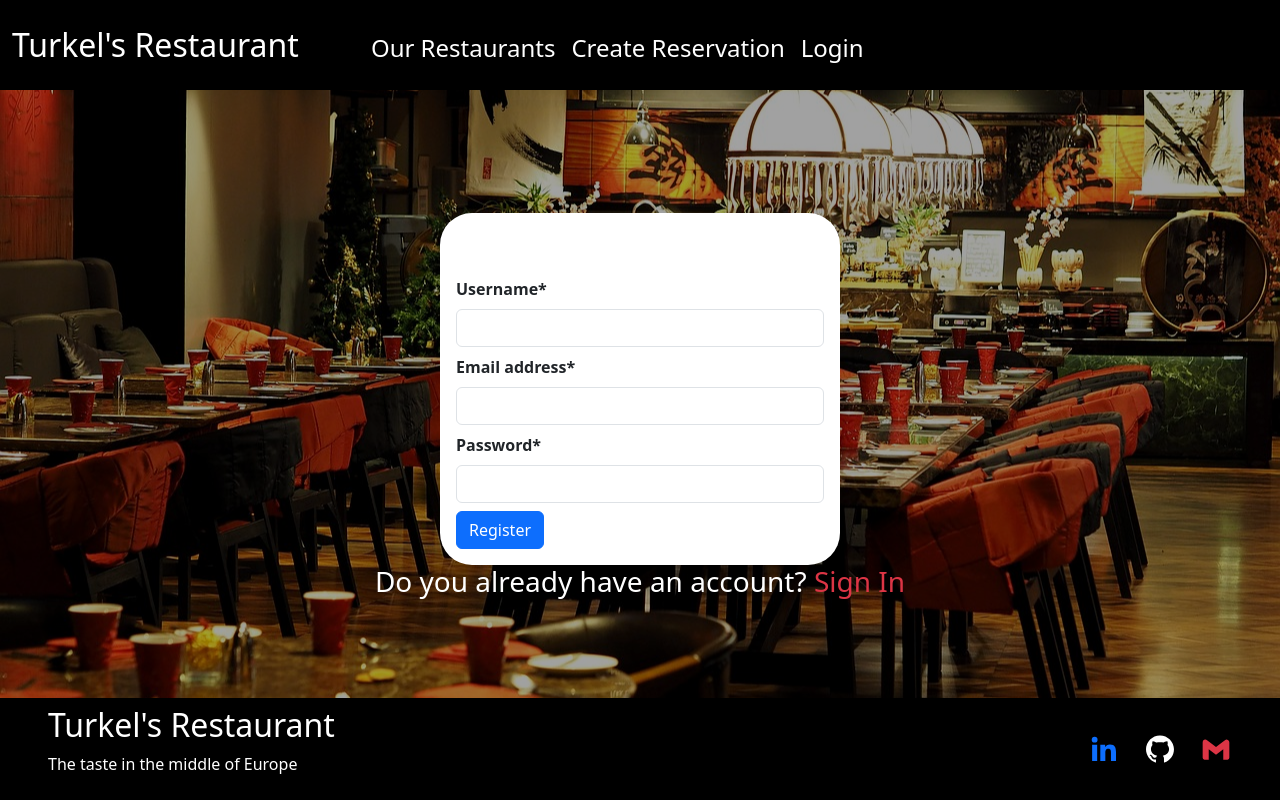
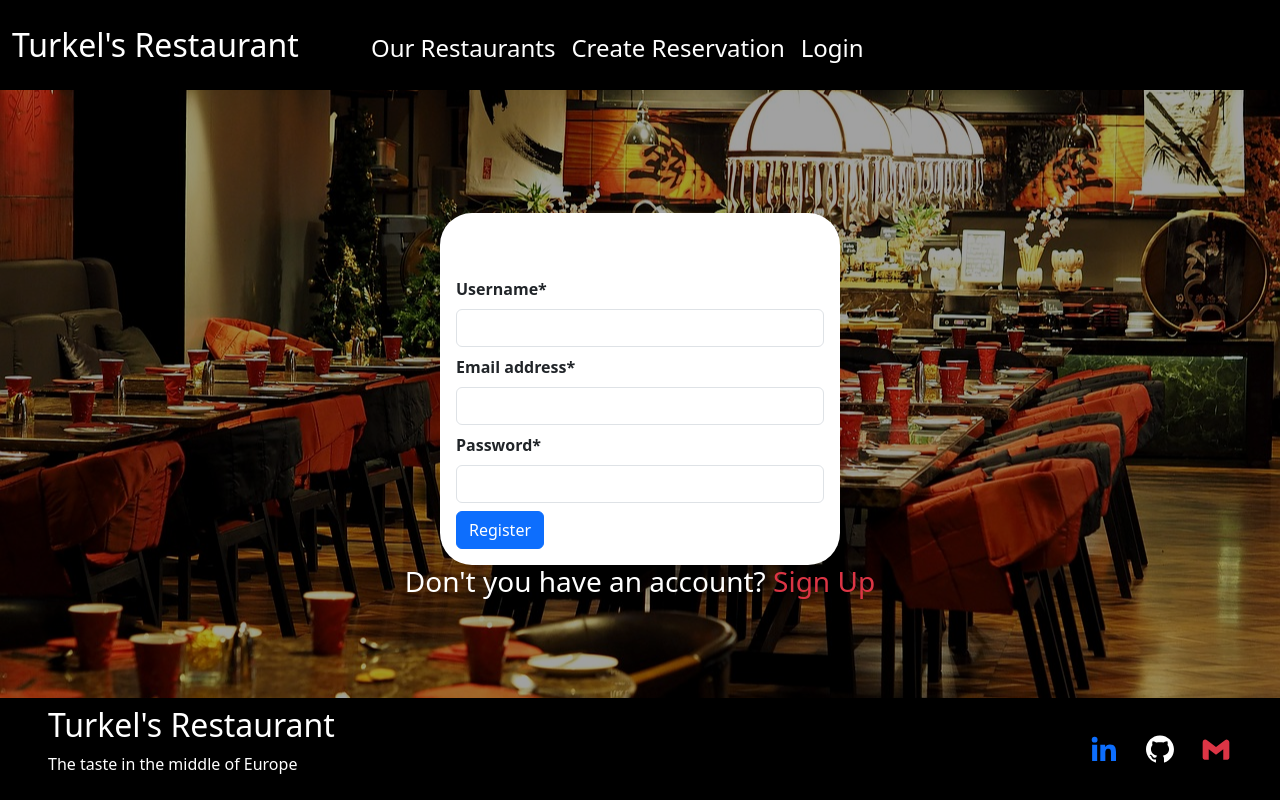
Before and after one commit to Hasan-Turkel/frontend-restaurantapp, a React (Vite) app: page /register in a window 1280 px wide. Built offline with nearby package versions, Linux system fonts and the light colour scheme; no server answers.

Commit message:
register performing

```diff
--- a/src/pages/Login.jsx
+++ b/src/pages/Login.jsx
@@ -2,13 +2,22 @@ import React from "react";
 import LoginForm from "../components/loginForm/LoginForm";
 import Footer from "../components/Footer";
 import { useNavigate } from "react-router-dom";
-
+import { useSelector } from "react-redux";
 
 const Login = () => {
   const props = "position-absolute bottom-0";
   const navigate = useNavigate();
+  const { loading } = useSelector((state) => state.auth);
   return (
-    <main className="d-flex justify-content-center flex-column">
+
+    <main className="d-flex justify-content-center flex-column align-items-center">
+      {loading ? (<>
+        <h1 className="text-center p-3 m-2 text-white border bg-black rounded-5">
+         Login performing...
+        </h1>
+        <Footer props={props} />
+        </>
+      ) : (<>
           <LoginForm />
           <h3 className="text-center m-2 text-white">
             Don't you have an account?{" "}
@@ -22,7 +31,10 @@ const Login = () => {
           </h3>
           <div className="empty-div"></div>
           <Footer props={props} />
+          </>
+          )}
     </main>
+
   );
 };
 
--- a/src/pages/Register.jsx
+++ b/src/pages/Register.jsx
@@ -2,17 +2,35 @@
 import Footer from '../components/Footer';
 import RegisterForm from '../components/RegisterForm'
 import { useNavigate } from 'react-router-dom'
+import { useSelector } from "react-redux";
 
 const Register = () => {
   const props = "position-absolute bottom-0";
-
+  const { loading } = useSelector((state) => state.auth)
   const navigate = useNavigate()
-  return (<main className='d-flex justify-content-center flex-column'>
-   <RegisterForm/>
-   <h3 className='text-center mt- text-white'>Do you already have an account? <span className='text-danger' role='button' onClick={()=>navigate("/login")}>Sign In</span></h3>
-
-   <Footer props={props} />
-
+  return (
+    <main className="d-flex justify-content-center flex-column align-items-center">
+    {loading ? (<>
+      <h1 className="text-center p-3 m-2 text-white border bg-black rounded-5">
+       Register performing...
+      </h1>
+      <Footer props={props} />
+      </>
+    ) : (<>
+        <RegisterForm />
+        <h3 className="text-center mb-2 text-white">
+          Don't you have an account?{" "}
+          <span
+            className="text-danger"
+            role="button"
+            onClick={() => navigate("/register")}
+          >
+            Sign Up
+          </span>
+        </h3>
+        <Footer props={props} />
+        </>
+        )}
   </main>
 
   )
```
Lines whose indentation alone changed are shown as unchanged.
